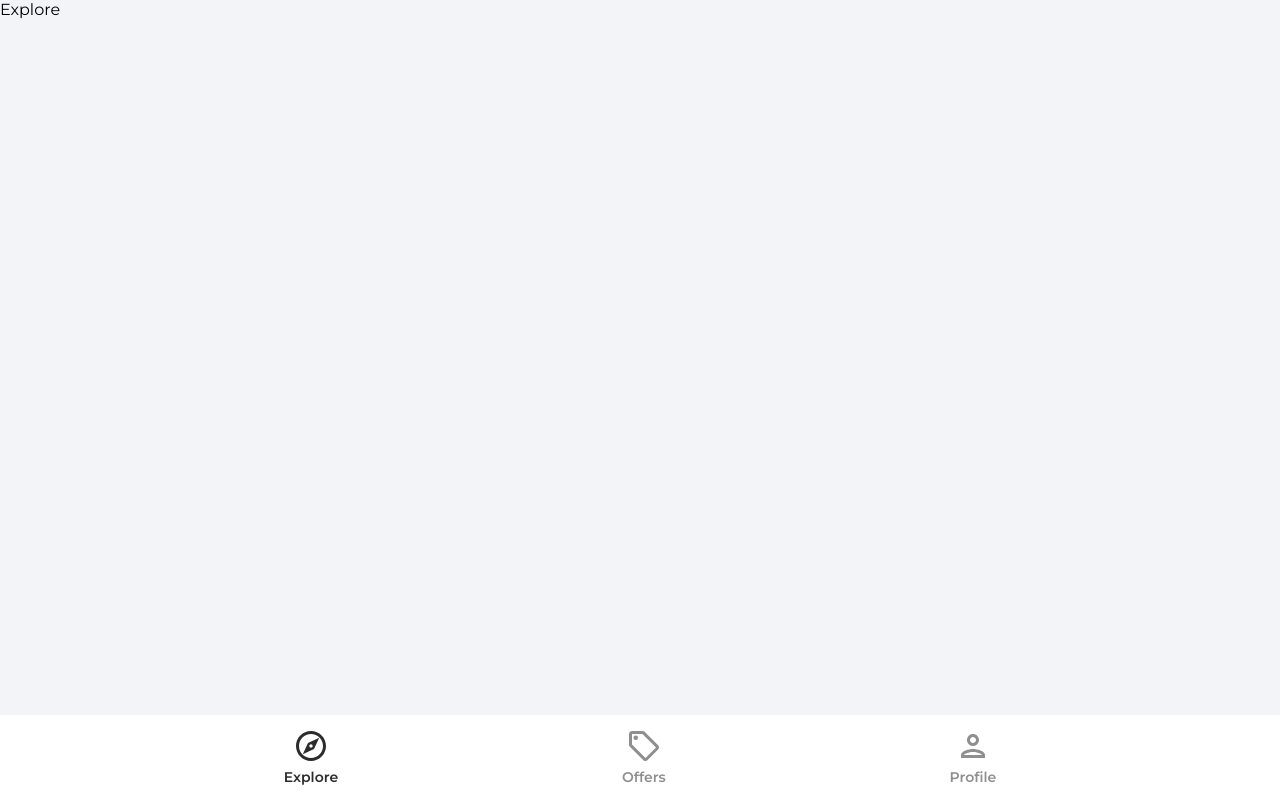
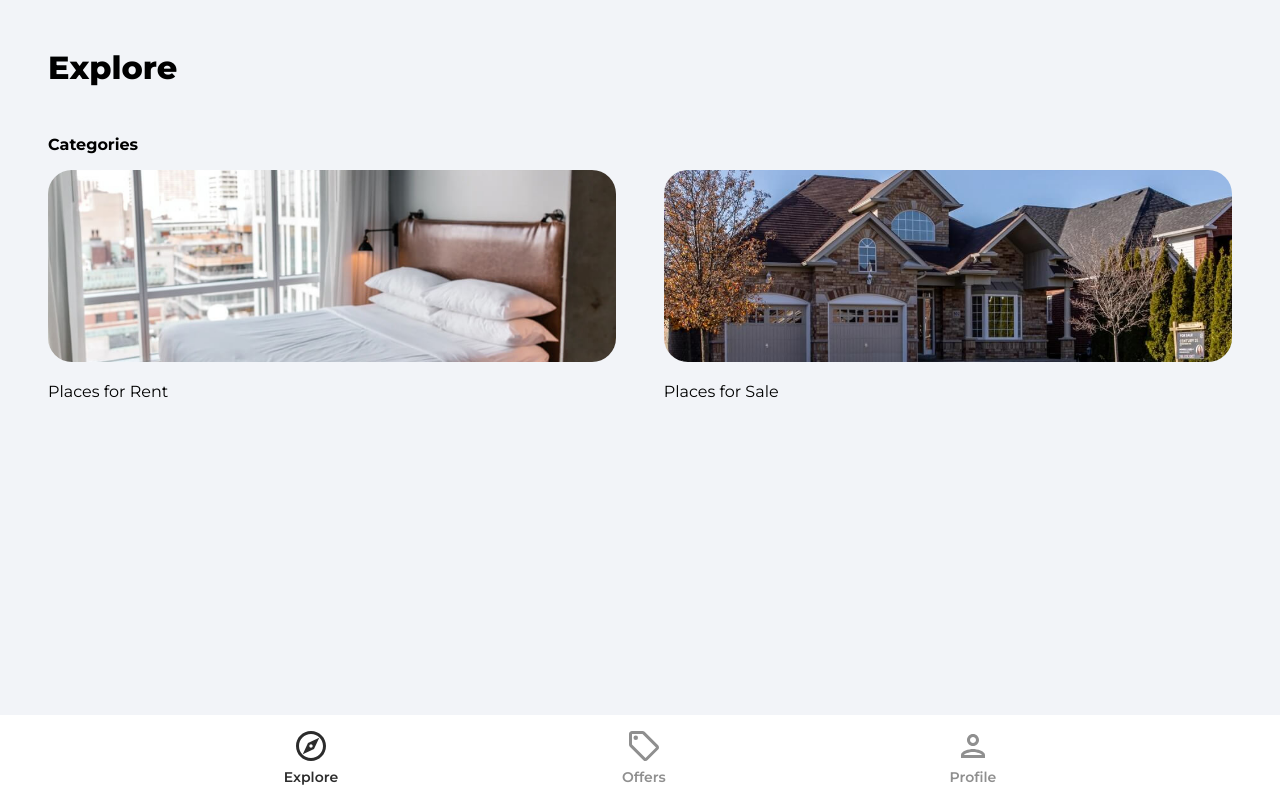
Before and after one commit to t-kalden/House-Marketplace-App, a React (Create React App) app: page / in a window 1280 px wide. Built offline with nearby package versions, Linux system fonts and the light colour scheme.

Commit message:
building and displaying main categories for explore page

```diff
--- a/src/pages/Explore.jsx
+++ b/src/pages/Explore.jsx
@@ -1,6 +1,33 @@
+import { Link } from "react-router-dom"
+import rentCategoryImage from '../assets/jpg/rentCategoryImage.jpg'
+import sellCategoryImage from '../assets/jpg/sellCategoryImage.jpg'
+
 function Explore() {
     return (
-      <div>Explore</div>
+      <div className="explore">
+        <header>
+          <p className="pageHeader">Explore</p>
+        </header>
+
+        <main>
+        {/* Slider */}
+
+        <p className="exploreCategoryHeading">Categories</p>
+        <div className="exploreCategories">
+          <Link to='/category/rent'>
+            <img src={ rentCategoryImage } alt="rent"
+              className="exploreCategoryImg"/>
+            <p className="exploreCategoryname">Places for Rent</p>
+          </Link>
+          <Link to='/category/sale'>
+            <img src={ sellCategoryImage } alt="sell"
+              className="exploreCategoryImg"/>
+            <p className="exploreCategoryname">Places for Sale</p>
+          </Link>
+        </div>
+        </main>
+
+      </div>
     )
   }
 
```
